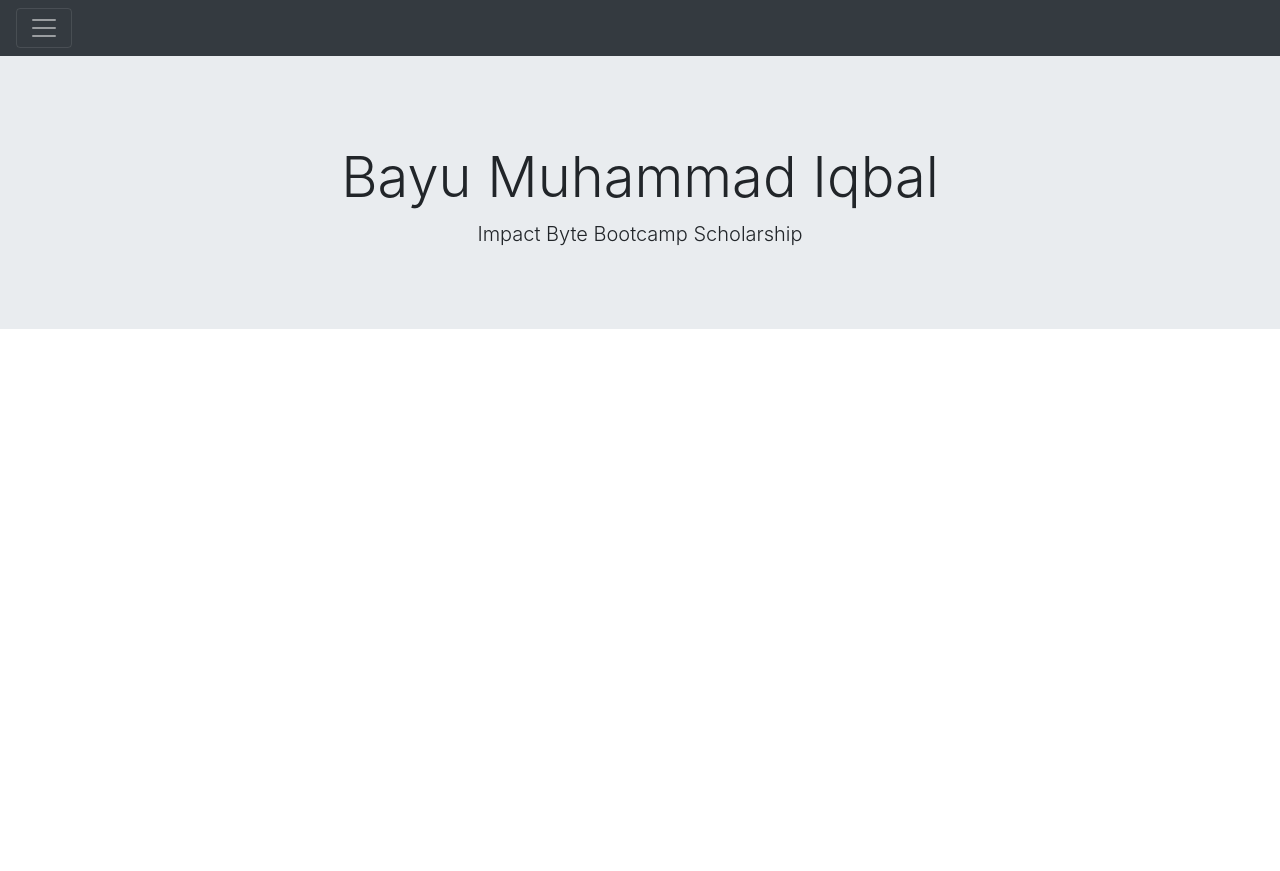
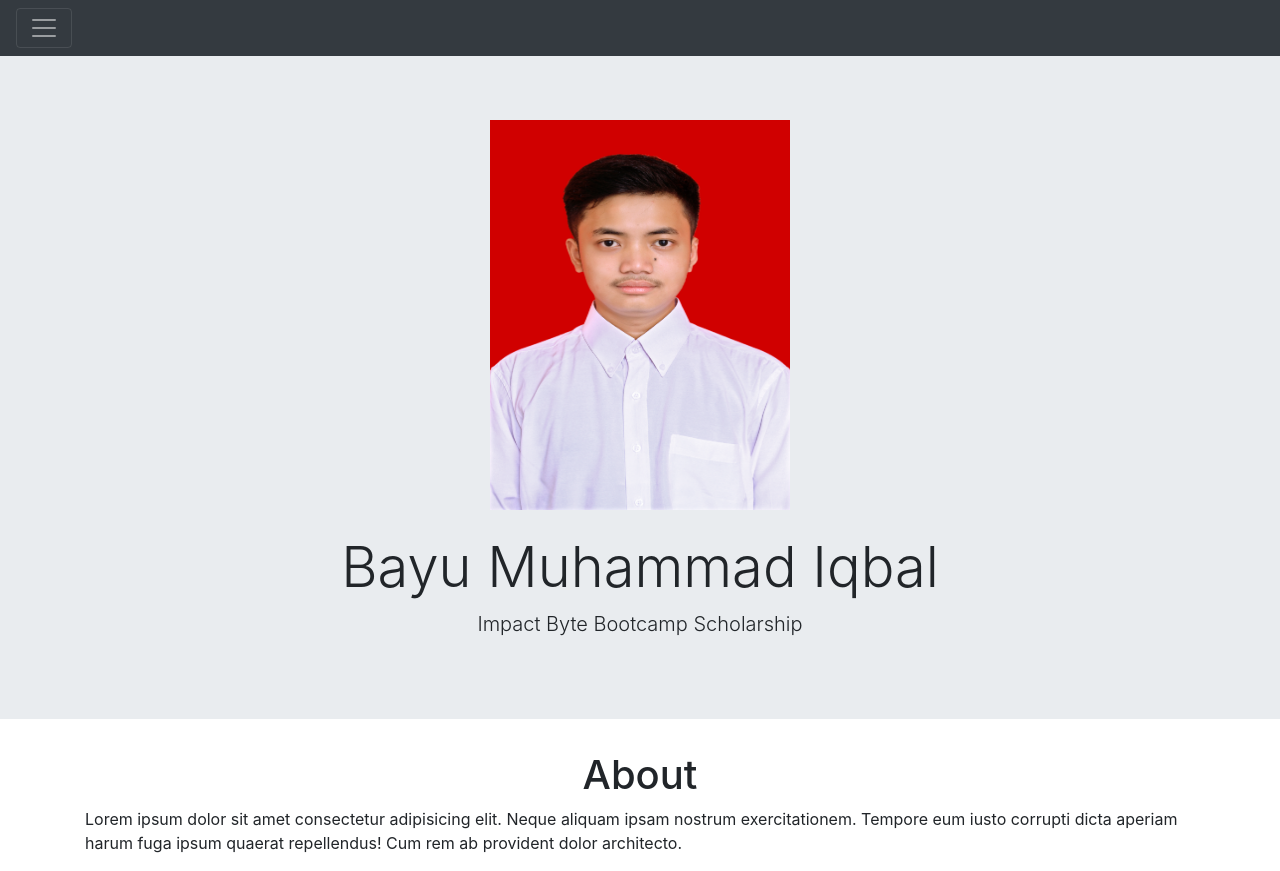
Before and after one commit to bayuiqballl/project-1-Bayu_Muhammad_Iqbal, a plain HTML site: page index.html in a window 1280 px wide. Before the commit the page ends 800 px from the top, so only its background shows below. Drawn offline with nearby package versions, Linux system fonts and the light colour scheme.

Commit message:
add commit

```diff
--- a/index.html
+++ b/index.html
@@ -17,7 +17,7 @@
                 <span class="text-muted">Tell me about yourself.</span>
             </div>
         </div>
-        <nav class="navbar navbar-dark bg-dark">
+        <nav class="navbar navbar-dark bg-dark fxed-top">
             <button class="navbar-toggler" type="button" data-toggle="collapse"
                 data-target="#navbarToggleExternalContent" aria-controls="navbarToggleExternalContent"
                 aria-expanded="false" aria-label="Toggle navigation">
@@ -27,17 +27,28 @@
     </div>
 
     <div class="jumbotron jumbotron-fluid">
-        <img src="img/" alt="">
+
         <div class="container text-center">
+            <img src="img/photo.jpg" alt="" width="300" height="390">
+            <br><br>
             <h1 class="display-4">Bayu Muhammad Iqbal</h1>
             <p class="lead">Impact Byte Bootcamp Scholarship</p>
         </div>
     </div>
 
-
-
     <div class="container">
-
+        <div class="row">
+            <div class="col text-center">
+                <h1>About</h1>
+            </div>
+        </div>
+        <div class="row">
+            <div class="col">
+                <p>Lorem ipsum dolor sit amet consectetur adipisicing elit. Neque aliquam ipsam nostrum exercitationem.
+                    Tempore eum iusto corrupti dicta aperiam harum fuga ipsum quaerat repellendus! Cum rem ab provident
+                    dolor architecto.</p>
+            </div>
+        </div>
     </div>
 
 
```
Also changed, not shown: img/thumb/1.jpg (added), img/thumb/2.jpg (added), img/thumb/3.jpg (added).
